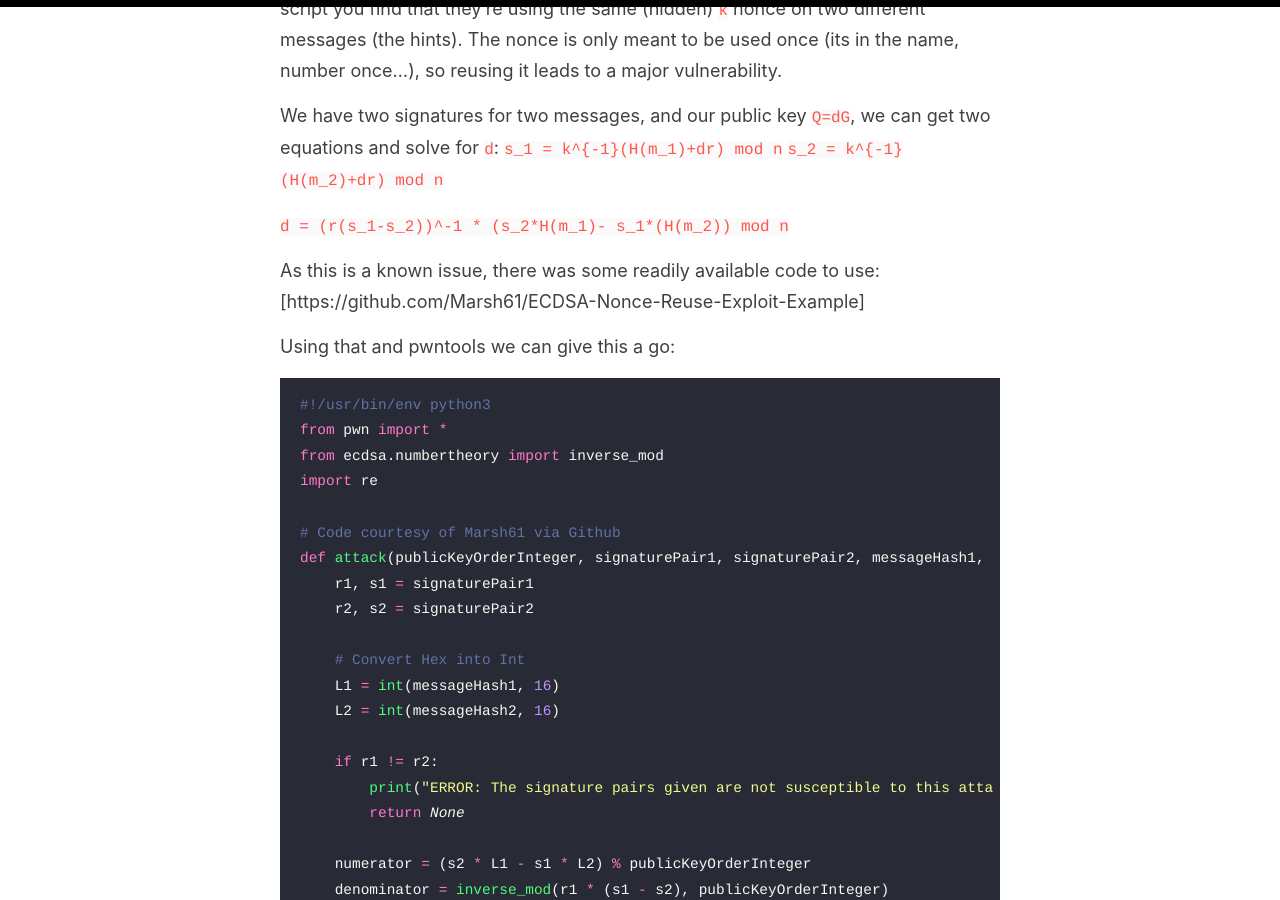
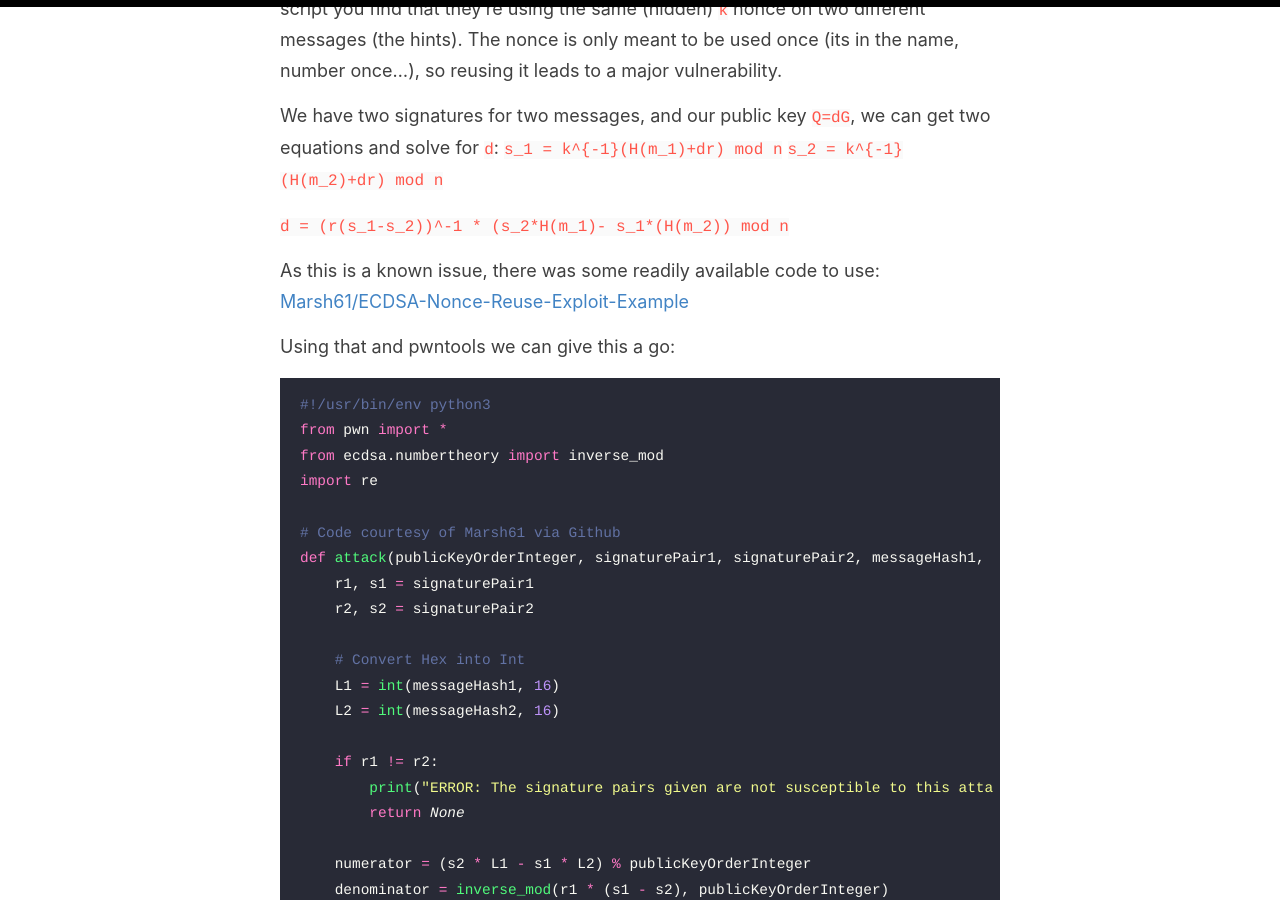
Before and after one commit to barrwani/blog, a Jekyll site: the page built from _posts/2024-2-25-magpiectf.md, in a window 1280 px wide and 900 px high, scrolled down 2439 px. Built offline with Jekyll 4.4.1, drawn with Linux system fonts in a browser that asks for light colours; some of the changed lines change nothing that is shown.

Commit message:
Update 2024-2-25-magpiectf.md

```diff
--- a/_posts/2024-2-25-magpiectf.md
+++ b/_posts/2024-2-25-magpiectf.md
@@ -80,7 +80,7 @@ We have two signatures for two messages, and our public key `Q=dG`, we can get t
 
 `d = (r(s_1-s_2))^-1 * (s_2*H(m_1)- s_1*(H(m_2)) mod n`
 
-As this is a known issue, there was some readily available code to use: [https://github.com/Marsh61/ECDSA-Nonce-Reuse-Exploit-Example]
+As this is a known issue, there was some readily available code to use: [Marsh61/ECDSA-Nonce-Reuse-Exploit-Example](https://github.com/Marsh61/ECDSA-Nonce-Reuse-Exploit-Example)
 
 Using that and pwntools we can give this a go:
 
```
